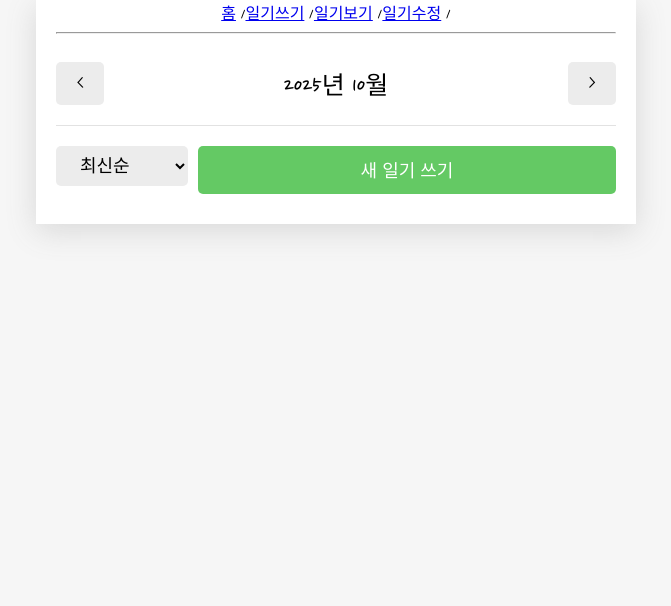
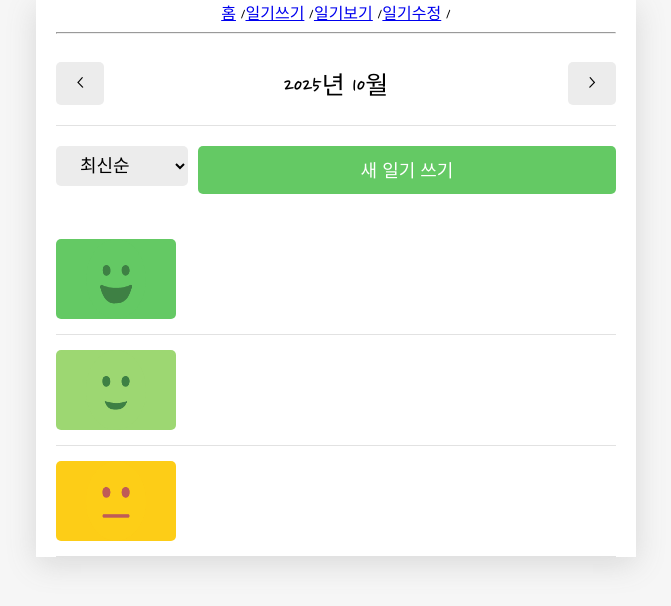
Before and after one commit to gyojincompany/react_project3_emotion_diary-20251001, a React (Create React App) app: page / in a window 1280 px wide. Shown: the top 606 px of the page, without its empty margins (304-975 px from the left). Built offline with nearby package versions, Linux system fonts and the light colour scheme; a web font is replaced by a local one.

Commit message:
DiaryItem 이미지 섹션 완료

```diff
--- /dev/null
+++ b/src/component/DiaryItem.css
@@ -0,0 +1,36 @@
+.DiaryItem {
+    display: flex;
+    padding-top: 15px;
+    padding-bottom: 15px;
+    border-bottom: 1px solid #e2e2e2;
+    justify-content: space-between;
+}
+
+.DiaryItem .img_section {
+    cursor: pointer;
+    height: 80px;
+    min-width: 120px;
+    border-radius: 5px;
+    display: flex;
+    justify-content: center;
+}
+
+.DiaryItem .img_section_1 {
+    background-color: #64c964;
+}
+.DiaryItem .img_section_2 {
+    background-color: #9dd772;
+}
+.DiaryItem .img_section_3 {
+    background-color: #fdcd17;
+}
+.DiaryItem .img_section_4 {
+    background-color: #fd8446;
+}
+.DiaryItem .img_section_5 {
+    background-color: #fd565f;
+}
+
+.DiaryItem .img_section img {
+    width: 50%;
+}
--- /dev/null
+++ b/src/component/DiaryItem.js
@@ -0,0 +1,23 @@
+import { useNavigate } from "react-router-dom";
+import { getEmotionImgById } from "../util";
+import "./DiaryItem.css"
+
+const DiaryItem = ({id, emotionId, content, date}) => {
+
+    const navigate = useNavigate();
+
+    const goDetail = () => {
+        navigate(`/diary/${id}`); //url->"/diary/5"
+    };
+
+    return (
+        <div className="DiaryItem">
+            <div onClick={goDetail}
+            className={["img_section",`img_section_${emotionId}`].join(" ")}>
+                <img alt={`emotion${emotionId}`} src={getEmotionImgById(emotionId)} />
+            </div>
+        </div>
+    );
+}
+
+export default DiaryItem;
--- a/src/component/DiaryList.js
+++ b/src/component/DiaryList.js
@@ -2,6 +2,7 @@ import { useEffect, useState } from "react";
 import Button from "./Button";
 import "./DiaryList.css";
 import { useNavigate } from "react-router-dom";
+import DiaryItem from "./DiaryItem";
 
 const sortOptionList = [
     {value:"latest", name:"최신순"},
@@ -52,6 +53,11 @@ const DiaryList = ({data}) => { //data->Home에서 넘어온 props->년월별로
                     <Button text={"새 일기 쓰기"} type={"positive"} onClick={onClickNew} />
                 </div>
             </div>
+            <div className="list_wrapper">
+                {sortedData.map((item)=>(
+                    <DiaryItem key={item.id} {...item} />
+                ))}
+            </div>
         </div>
     );
 }
```
